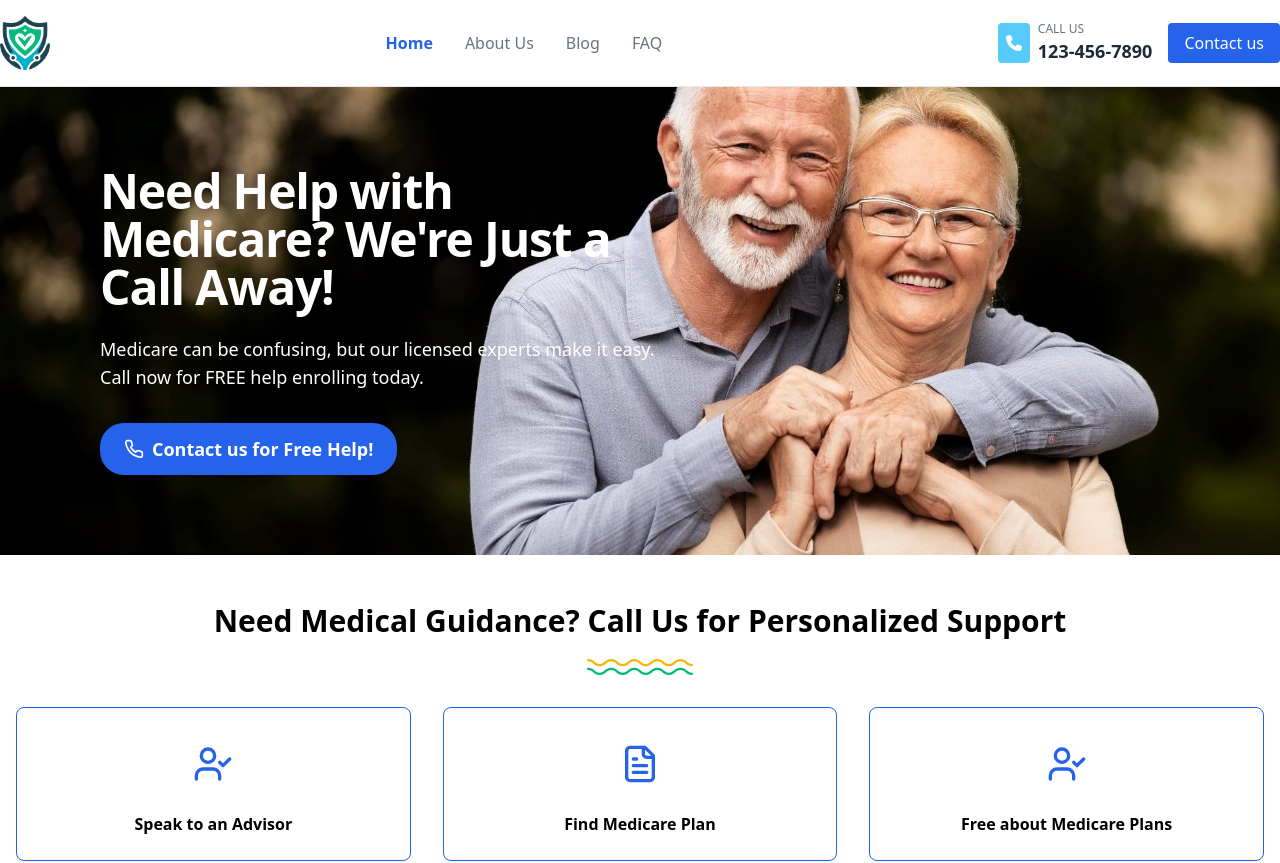
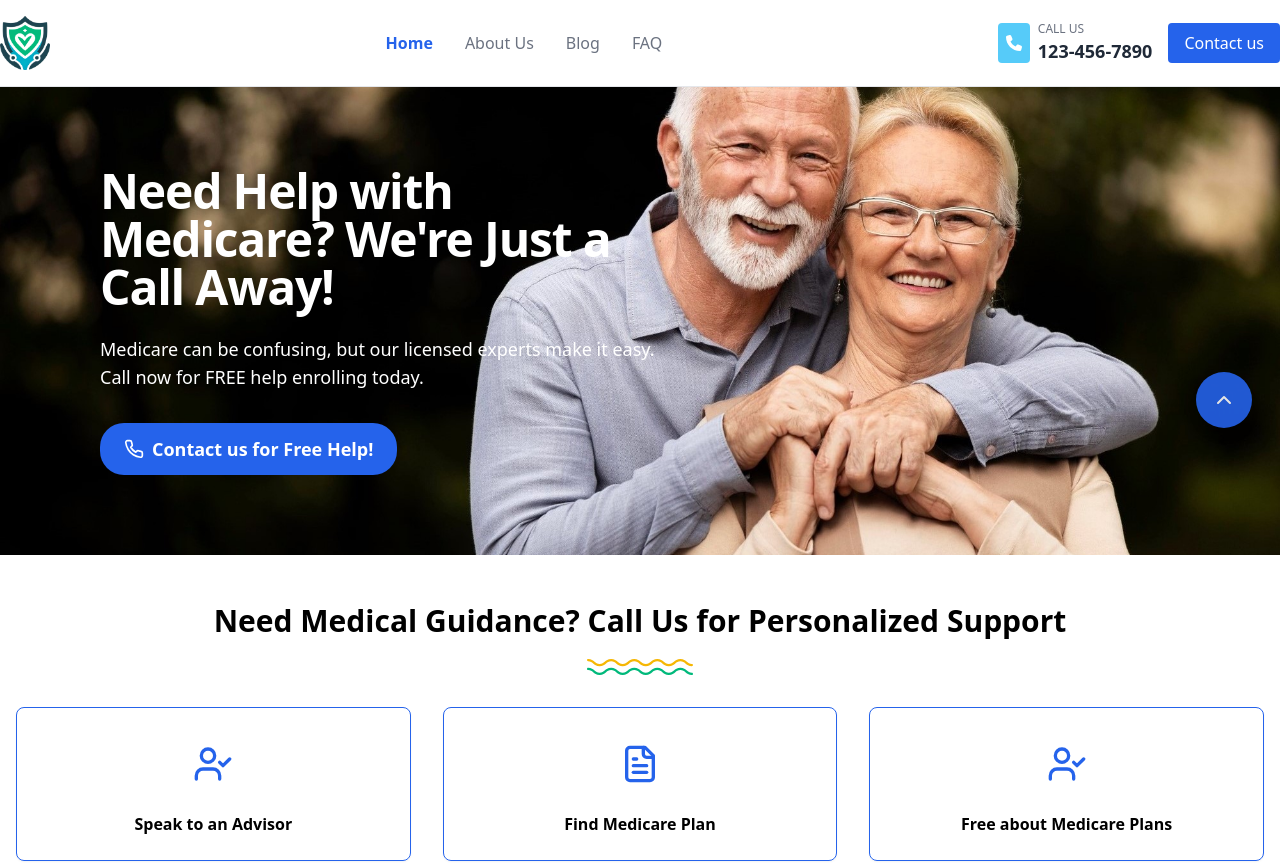
Before and after one commit to tantunholdings/medicare-tantun-web, a Next.js app: page / in a window 1280 px wide. Shown: the top 863 px of the page. Built offline with nearby package versions, Linux system fonts and the light colour scheme; no server answers.

Commit message:
feat: add blinking button to scroll to chat area and adjust arrow direction based on visibility

```diff
--- a/components/home/HeroSection.js
+++ b/components/home/HeroSection.js
@@ -1,24 +1,16 @@
 "use client"; // Ensure this is a client-side component
-import {PHONE_NUMBER} from "@/utils/constants";
+import { PHONE_NUMBER } from "@/utils/constants";
 
 import { useEffect, useState } from "react";
 import DetailsPopup from "../DetailsPopup"; // Assuming DetailsPopup is correctly imported
-import {
-  Facebook,
-  Twitter,
-  Instagram,
-  WhatsApp,
-  Phone,
-  Mail,
-  MapPin,
-  Send,
-} from "lucide-react";
+import { Phone, ChevronDown, ChevronUp } from "lucide-react"; // Import both arrow icons
 import webBg from "../../public/assets/40a038eed81bf9f58ccaf0e3eecf548a.jpeg";
 import mobileBg from "../../public/assets/f05bcbe3b42b9c4b34e983517e340eb9.jpeg";
 
 export default function HeroSection() {
   const [showDetailsPopup, setShowDetailsPopup] = useState(false);
   const [bg, setBg] = useState("");
+  const [arrowDirection, setArrowDirection] = useState("down");
 
   useEffect(() => {
     const handleResize = () => {
@@ -35,6 +27,27 @@ export default function HeroSection() {
     return () => window.removeEventListener("resize", handleResize);
   }, []);
 
+  // Check if the "chat-textarea" element is above or below the current view
+  useEffect(() => {
+    const checkArrowDirection = () => {
+      const chatArea = document.getElementById("chat-textarea");
+      if (chatArea) {
+        const chatAreaPosition = chatArea.getBoundingClientRect().top;
+        if (chatAreaPosition < window.innerHeight / 2) {
+          setArrowDirection("up");
+        } else {
+          setArrowDirection("down");
+        }
+      }
+    };
+
+    // Check direction on load and when scrolling
+    window.addEventListener("scroll", checkArrowDirection);
+    checkArrowDirection(); // Initial check
+
+    return () => window.removeEventListener("scroll", checkArrowDirection);
+  }, []);
+
   const handleContactUsClick = () => {
     setShowDetailsPopup(true); // Show the popup when Contact Us is clicked
   };
@@ -43,9 +56,21 @@ export default function HeroSection() {
     setShowDetailsPopup(false); // Close the popup
   };
 
+  // Function to scroll to the "chat-area"
+  const scrollToChatArea = () => {
+    const chatArea = document.getElementById("chat-textarea");
+    if (chatArea) {
+      chatArea.scrollIntoView({
+        behavior: "smooth",
+        block: "center",
+        inline: "nearest",
+      });
+    }
+  };
+
   return (
     <>
-      <section className="relative bg-gray-100 mx-5 md:mx-0  px-0 text-white">
+      <section className="relative bg-gray-100 mx-5 md:mx-0 px-0 text-white">
         <div className="block md:hidden bg-white text-black py-2">
           <div className="font-semibold">
             Free Medicare Enrollment Help - Quick & Easy
@@ -56,12 +81,11 @@ export default function HeroSection() {
 
           <button className="w-full md:hidden flex my-4 items-center justify-center bg-primary px-6 py-3 text-md font-semibold text-white hover:bg-blue-700 rounded-lg text-center">
             <Phone className="mr-2 h-5 w-5" />
-            <a href={`tel:${PHONE_NUMBER}`}>
-            Call Now for Free Help!</a>
+            <a href={`tel:${PHONE_NUMBER}`}>Call Now for Free Help!</a>
           </button>
         </div>
         <div
-          className="relative z-10 w-full md:px-20 rounded-lg md:rounded-none h-48 md:h-auto"
+          className="relative z-0 w-full md:px-20 rounded-lg md:rounded-none h-48 md:h-auto"
           style={{
             backgroundImage: `url(${bg})`,
             backgroundSize: "cover",
@@ -78,13 +102,28 @@ export default function HeroSection() {
                 <br className="hidden md:block" />
                 Call now for FREE help enrolling today.
               </p>
-              <button onClick={handleContactUsClick} className="max-w-max hidden md:flex mt-8 items-center bg-primary px-6 py-3 text-lg font-semibold text-white hover:bg-blue-700 rounded-3xl">
+              <button
+                onClick={handleContactUsClick}
+                className="max-w-max hidden md:flex mt-8 items-center bg-primary px-6 py-3 text-lg font-semibold text-white hover:bg-blue-700 rounded-3xl"
+              >
                 <Phone className="mr-2 h-5 w-5" />
                 Contact us for Free Help!
               </button>
             </div>
           </div>
         </div>
+
+        {/* Blinking and Centered Button with Higher z-index */}
+        <button
+          onClick={scrollToChatArea}
+          className="fixed top-1/2 right-0 transform -translate-x-1/2 -translate-y-1/2 bg-primary text-white p-4 rounded-full shadow-lg animate-blink z-50"
+        >
+          {arrowDirection === "down" ? (
+            <ChevronDown className="h-6 w-6" />
+          ) : (
+            <ChevronUp className="h-6 w-6" />
+          )}
+        </button>
       </section>
 
       {/* Render DetailsPopup as a modal if showDetailsPopup is true */}
@@ -93,6 +132,22 @@ export default function HeroSection() {
           <DetailsPopup closePopup={closeDetailsPopup} />
         </div>
       )}
+
+      {/* Styles for Blinking Animation */}
+      <style jsx>{`
+        @keyframes blink {
+          0%,
+          100% {
+            opacity: 1;
+          }
+          50% {
+            opacity: 0;
+          }
+        }
+        .animate-blink {
+          animation: blink 1.5s infinite;
+        }
+      `}</style>
     </>
   );
 }
```
